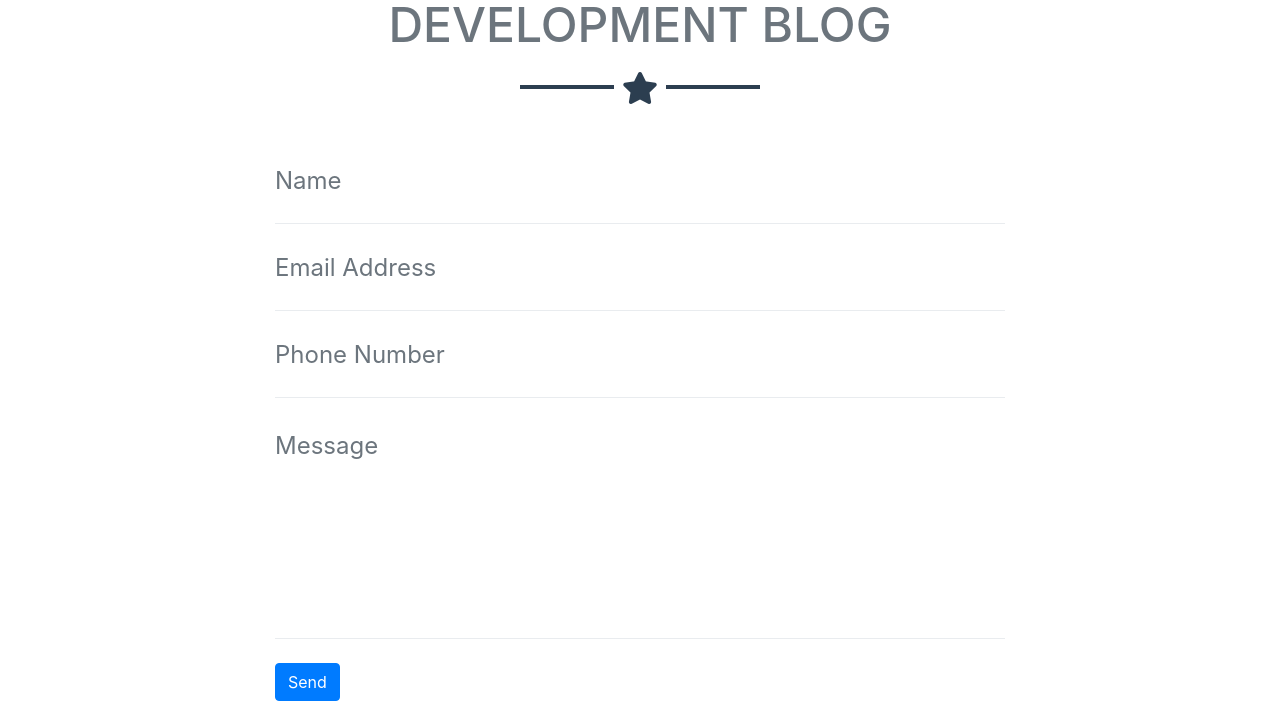
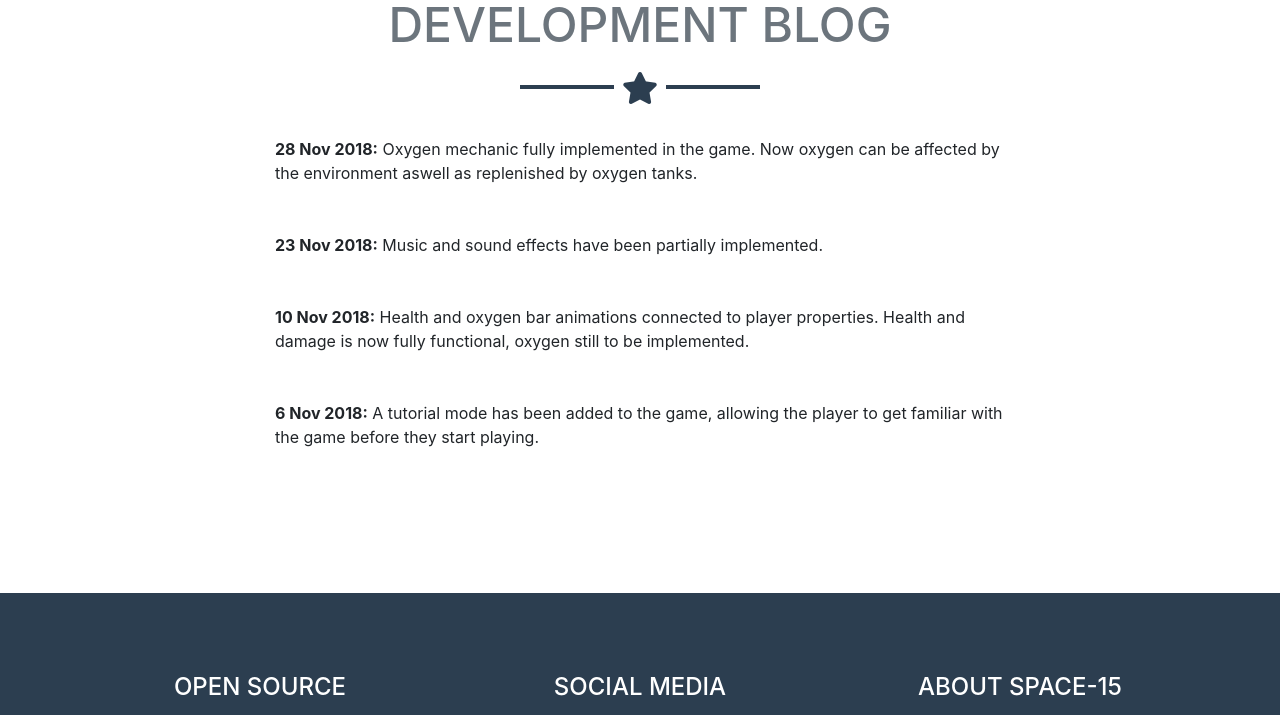
Before and after one commit to Space-15/Site, a website with bundled scripts: page index.html in a window 1280 px wide. Shown: the part 1940-2655 px from the top of the page. Built offline with nearby package versions, Linux system fonts and the light colour scheme; files whose address does not match are found by name.

Commit message:
Added Development Blog Section

```diff
--- a/index.html
+++ b/index.html
@@ -163,7 +163,7 @@
           <div class="col-lg-8 mx-auto">
             <!-- To configure the contact form email address, go to mail/contact_me.php and update the email address in the PHP file on line 19. -->
             <!-- The form should work on most web servers, but if the form is not working you may need to configure your web server differently. -->
-            <form name="sentMessage" id="contactForm" novalidate="novalidate">
+            <!-- <form name="sentMessage" id="contactForm" novalidate="novalidate">
               <div class="control-group">
                 <div class="form-group floating-label-form-group controls mb-0 pb-2">
                   <label>Name</label>
@@ -197,8 +197,14 @@
               <div class="form-group">
                 <button type="submit" class="btn btn-primary btn-xl" id="sendMessageButton">Send</button>
               </div>
-            </form>
-          </div>
+            </form> -->
+
+            <!--Blog-->
+            <p class="mb-5"><b>28 Nov 2018:</b> Oxygen mechanic fully implemented in the game. Now oxygen can be affected by the environment aswell as replenished by oxygen tanks.</p>
+            <p class="mb-5"><b>23 Nov 2018:</b> Music and sound effects have been partially implemented.</p>
+            <p class="mb-5"><b>10 Nov 2018:</b> Health and oxygen bar animations connected to player properties. Health and damage is now fully functional, oxygen still to be implemented.</p>
+            <p class="mb-5"><b>6 Nov 2018:</b> A tutorial mode has been added to the game, allowing the player to get familiar with the game before they start playing.</p>
+            </div>
         </div>
       </div>
     </section>
```
